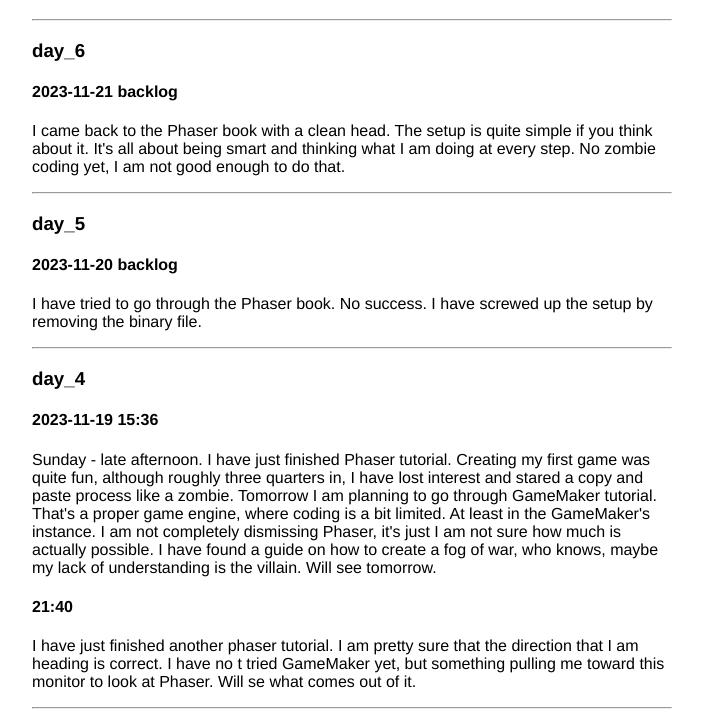
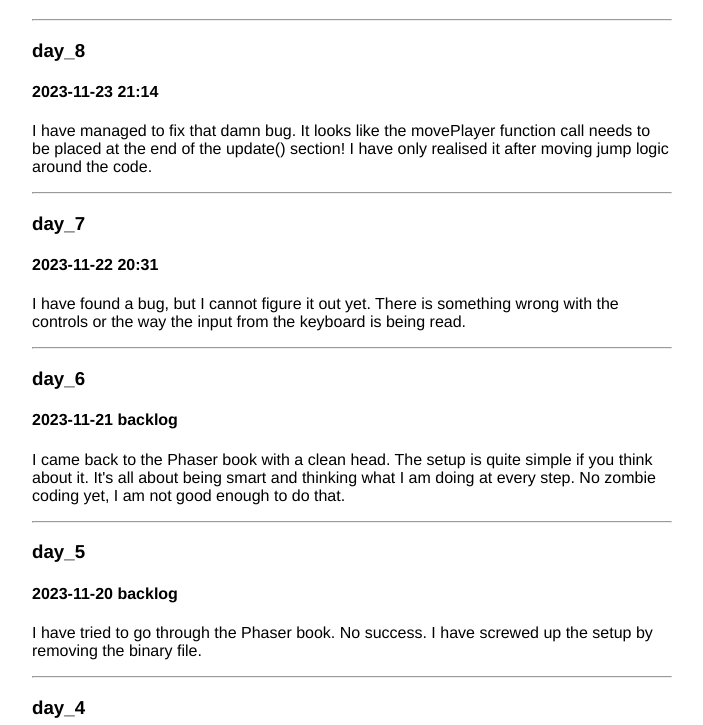
Before and after one commit to karolpiekut/ship_log, a plain HTML site: page index.html in a window 1280 px wide. Shown: the part 61-786 px from the top of the page, without its empty margins (288-991 px from the left). Drawn offline with Linux system fonts and the light colour scheme.

Commit message:
add day 8

```diff
--- a/index.html
+++ b/index.html
@@ -23,6 +23,22 @@
 <body>
 <h1>ship_log</h1>
 <hr>
+<h3>day_8</h3>
+<h4>2023-11-23 21:14</h4>
+<p>
+    I have managed to fix that damn bug. It looks like the movePlayer function call needs to be placed at the end of the
+    update() section! I have only realised it after moving jump logic around the code.
+</p>
+<hr>
+<!-- -------------------------------------------------------------------------------->
+<h3>day_7</h3>
+<h4>2023-11-22 20:31</h4>
+<p>
+    I have found a bug, but I cannot figure it out yet. There is something wrong with the controls or the way the input
+    from the keyboard is being read.
+</p>
+<hr>
+<!-- -------------------------------------------------------------------------------->
 <h3>day_6</h3>
 <h4>2023-11-21 backlog</h4>
 <p>
```
Also changed, not shown: README.md.
